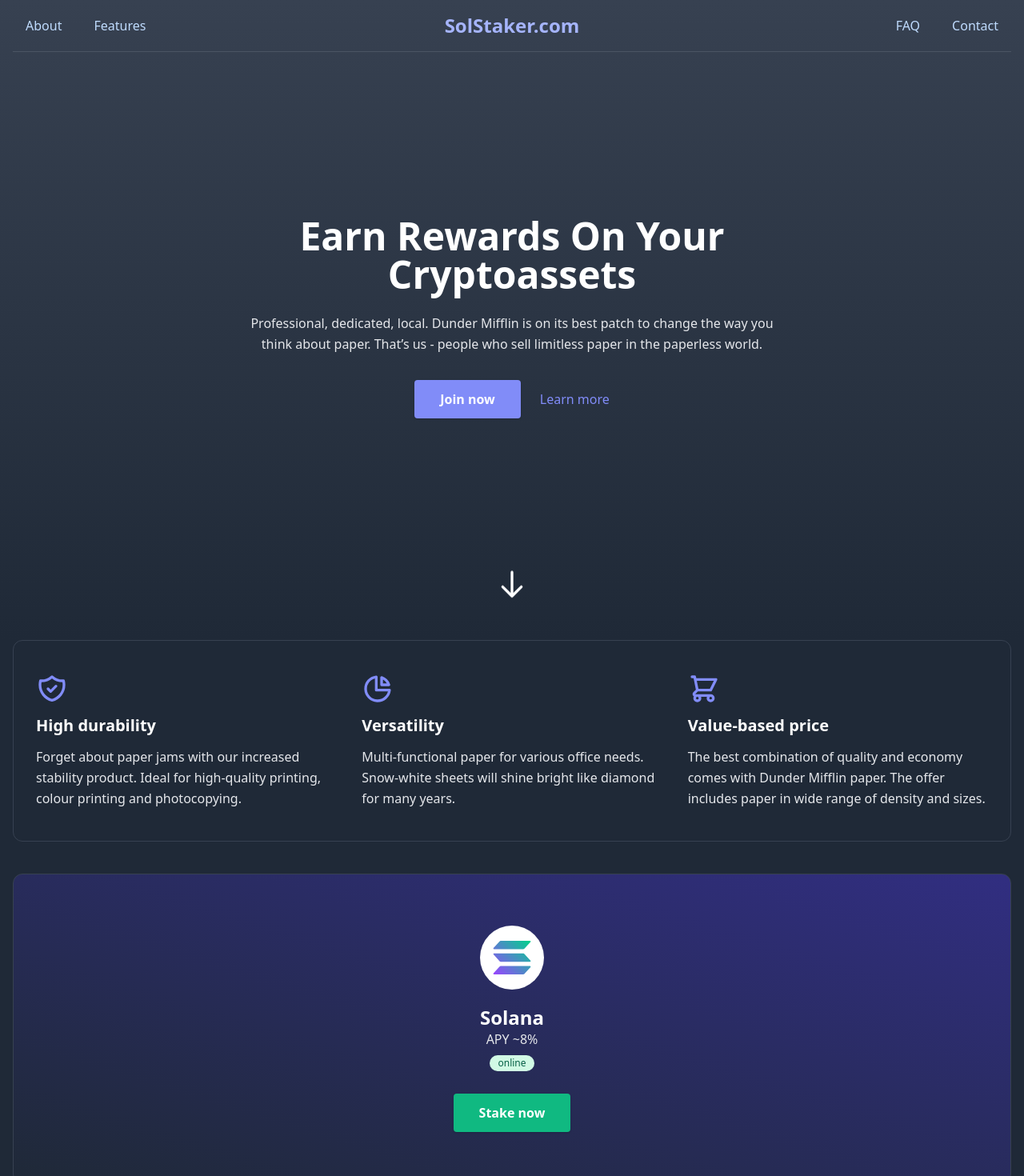
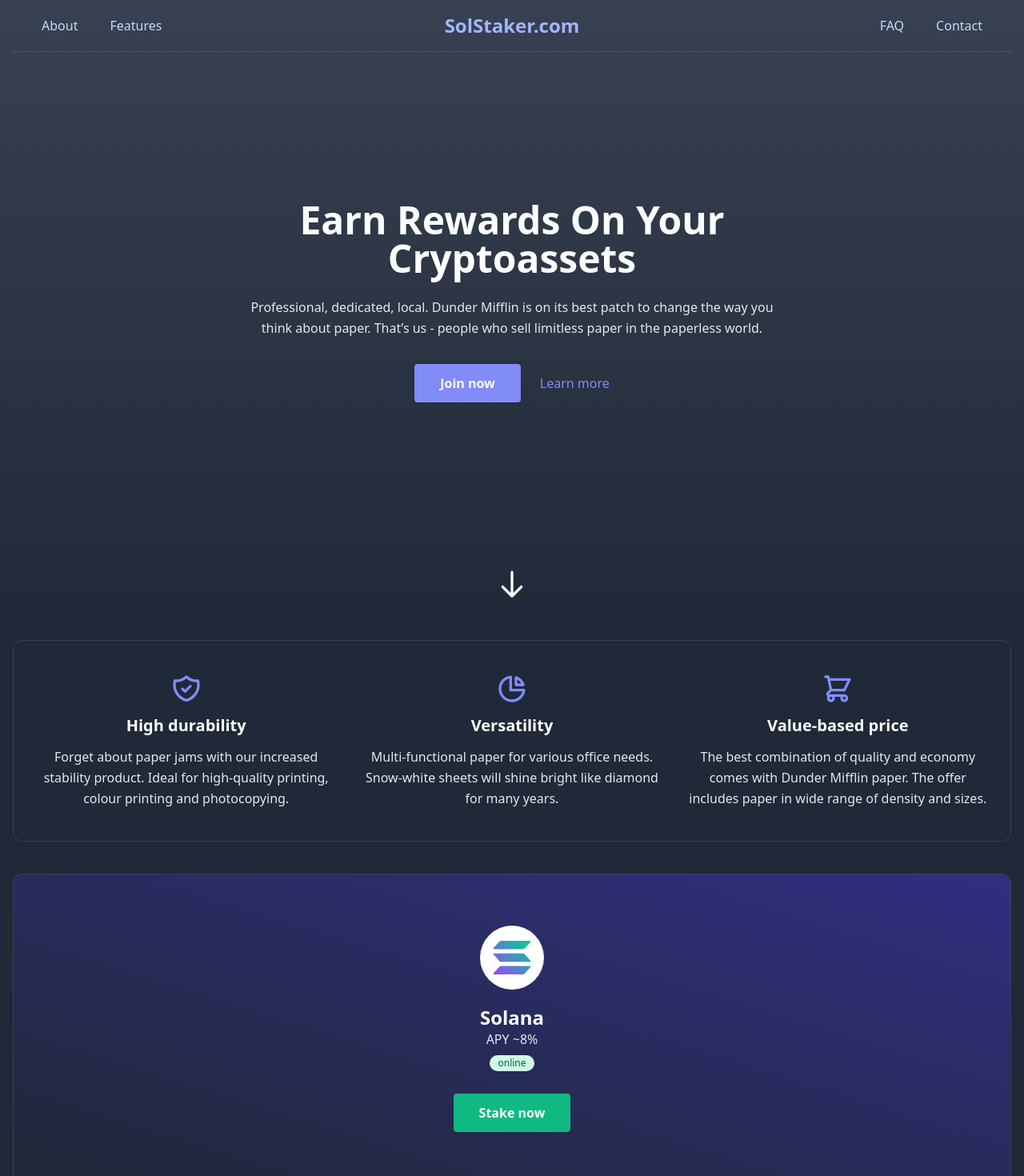
Before and after one commit to scriptless/solstaker-spa, a React (Create React App) app: page / in a window 1280 px wide. Shown: the top 1470 px of the page at 80% size. Built offline with nearby package versions, Linux system fonts and the light colour scheme.

Commit message:
Improved mobile view styling

```diff
--- a/src/components/Features.js
+++ b/src/components/Features.js
@@ -5,14 +5,14 @@
   render() {
     return <ScrollSection name="features" className="px-7 py-10 rounded-xl border border-1 border-gray-700">
         <div className="flex flex-wrap -mx-4 -mb-6">
-        <div className="lg:w-1/3 px-4 mb-6">
+            <div className="lg:w-1/3 px-4 mb-6 flex flex-col items-center text-center">
                 <svg className="text-indigo-400 w-10 h-10" fill="none" stroke="currentColor" viewBox="0 0 24 24" xmlns="http://www.w3.org/2000/svg">
                     <path strokeLinecap="round" strokeLinejoin="round" strokeWidth="2" d="M9 12l2 2 4-4m5.618-4.016A11.955 11.955 0 0112 2.944a11.955 11.955 0 01-8.618 3.04A12.02 12.02 0 003 9c0 5.591 3.824 10.29 9 11.622 5.176-1.332 9-6.03 9-11.622 0-1.042-.133-2.052-.382-3.016z"></path>
                 </svg>
                 <h3 className="text-white text-xl my-3 font-semibold font-heading">High durability</h3>
                 <p className="text-gray-200 leading-relaxed">Forget about paper jams with our increased stability product. Ideal for high-quality printing, colour printing and photocopying.</p>
             </div>
-        <div className="lg:w-1/3 px-4 mb-6">
+            <div className="lg:w-1/3 px-4 mb-6 flex flex-col items-center text-center">
                 <svg className="text-indigo-400 w-10 h-10" fill="none" stroke="currentColor" viewBox="0 0 24 24" xmlns="http://www.w3.org/2000/svg">
                     <path strokeLinecap="round" strokeLinejoin="round" strokeWidth="2" d="M11 3.055A9.001 9.001 0 1020.945 13H11V3.055z"></path>
                     <path strokeLinecap="round" strokeLinejoin="round" strokeWidth="2" d="M20.488 9H15V3.512A9.025 9.025 0 0120.488 9z"></path>
@@ -20,7 +20,7 @@
                 <h3 className="text-white text-xl my-3 font-semibold font-heading">Versatility</h3>
                 <p className="text-gray-200 leading-relaxed">Multi-functional paper for various office needs. Snow-white sheets will shine bright like diamond for many years.</p>
             </div>
-        <div className="lg:w-1/3 px-4 mb-6">
+            <div className="lg:w-1/3 px-4 mb-6 flex flex-col items-center text-center">
                 <svg className="text-indigo-400 w-10 h-10" fill="none" stroke="currentColor" viewBox="0 0 24 24" xmlns="http://www.w3.org/2000/svg">
                     <path strokeLinecap="round" strokeLinejoin="round" strokeWidth="2" d="M3 3h2l.4 2M7 13h10l4-8H5.4M7 13L5.4 5M7 13l-2.293 2.293c-.63.63-.184 1.707.707 1.707H17m0 0a2 2 0 100 4 2 2 0 000-4zm-8 2a2 2 0 11-4 0 2 2 0 014 0z"></path>
                 </svg>
--- a/src/components/Header.js
+++ b/src/components/Header.js
@@ -15,7 +15,7 @@
                     <a className="text-indigo-400 hover:underline" href="#about">Learn more</a>
                 </div>
             </div>
-            <div className="w-full max-w-2xl mx-auto flex items-start justify-center pb-10 text-white">
+            <div className="w-full max-w-2xl mx-auto flex items-start justify-center p-20 lg:p-10 text-white">
                 <svg xmlns="http://www.w3.org/2000/svg" className="animate-bounce h-10 w-10" fill="none" viewBox="0 0 24 24" stroke="currentColor">
                     <path strokeLinecap="round" strokeLinejoin="round" strokeWidth="2" d="M19 14l-7 7m0 0l-7-7m7 7V3"></path>
                 </svg>
--- a/src/components/Join.js
+++ b/src/components/Join.js
@@ -91,7 +91,7 @@
 const JoinDetails = props => {
     return (<div>
             <div className="flex justify-center">
-                <img className="h-14 w-14 mb-8" src={process.env.PUBLIC_URL + "/logos/exchange-white.svg"} alt=""/>
+                <img className="h-10 w-10 md:h-14 md:w-14 mb-8" src={process.env.PUBLIC_URL + "/logos/exchange-white.svg"} alt=""/>
             </div>
             <div className="flex flex-col md:items-center space-y-5">
                 <JoinDetailsTable/>
@@ -116,7 +116,7 @@
                 {isOpen ?
                 (<JoinDetails className="transition-opacity duration-1000 ease-in-out" setOpen={setOpen}/>) :
                 (<div className="flex flex-col items-center">
-                    <img className="h-20 w-20 mb-5" src={process.env.PUBLIC_URL + "/logos/exchange-white.svg"} alt=""/>
+                    <img className="h-16 w-16 md:h-20 md:w-20 mb-5" src={process.env.PUBLIC_URL + "/logos/exchange-white.svg"} alt=""/>
                     <h1 className="text-white text-2xl font-semibold leading-tight">Solana</h1>
                     <p className="text-gray-200">APY ~8%</p>
                     <span className="my-2 inline-flex items-center px-2.5 py-0.5 rounded-full text-xs font-medium bg-green-100 text-green-800">
--- a/src/components/Navbar.js
+++ b/src/components/Navbar.js
@@ -3,10 +3,10 @@
 const MobileMenu = props => (
     <div className={props.open ? "lg:hidden": "hidden"} id="mobile-menu">
         <div className="space-y-3">
-            <a href="#about" className="text-gray-300 bg-gray-700 hover:bg-gray-900 hover:text-white block px-3 py-2 rounded-md text-base font-medium">About</a>
-            <a href="#features" className="text-gray-300 bg-gray-700 hover:bg-gray-900 hover:text-white block px-3 py-2 rounded-md text-base font-medium">Features</a>
-            <a href="#faq" className="text-gray-300 bg-gray-700 hover:bg-gray-900 hover:text-white block px-3 py-2 rounded-md text-base font-medium">FAQ</a>
-            <a href="#contact" className="text-gray-300 bg-gray-700 hover:bg-gray-900 hover:text-white block px-3 py-2 rounded-md text-base font-medium">Contact</a>
+            <a href="#about" className="text-gray-200 bg-gray-700 hover:bg-gray-900 hover:text-white block px-3 py-2 rounded-md text-base font-medium">About</a>
+            <a href="#features" className="text-gray-200 bg-gray-700 hover:bg-gray-900 hover:text-white block px-3 py-2 rounded-md text-base font-medium">Features</a>
+            <a href="#faq" className="text-gray-200 bg-gray-700 hover:bg-gray-900 hover:text-white block px-3 py-2 rounded-md text-base font-medium">FAQ</a>
+            <a href="#contact" className="text-gray-200 bg-gray-700 hover:bg-gray-900 hover:text-white block px-3 py-2 rounded-md text-base font-medium">Contact</a>
         </div>
     </div>
 );
@@ -42,11 +42,11 @@
                         </svg>
                     </button>
                 </div>
-                <div className="navbar-menu hidden lg:order-1 lg:block w-full lg:w-2/5 lg:text-left">
+                <div className="navbar-menu hidden lg:px-5 lg:order-1 lg:block w-full lg:w-2/5 lg:text-left">
                     <a className="block lg:inline-block mt-4 lg:mt-0 mr-10 text-blue-200 hover:text-indigo-400" href="#about">About</a>
                     <a className="block lg:inline-block mt-4 lg:mt-0 mr-10 text-blue-200 hover:text-indigo-400" href="#features">Features</a>
                 </div>
-                <div className="navbar-menu hidden lg:order-3 lg:block w-full lg:w-2/5 lg:text-right">
+                <div className="navbar-menu hidden lg:px-5 lg:order-3 lg:block w-full lg:w-2/5 lg:text-right">
                     <a className="block lg:inline-block mt-4 lg:mt-0 mr-10 text-blue-200 hover:text-indigo-400" href="#faq">FAQ</a>
                     <a className="block lg:inline-block mt-4 lg:mt-0 text-blue-200 hover:text-indigo-400" href="#contact">Contact</a>
                 </div>
```
Also changed, not shown: 10 other files (tests, documents, lock files or other folders). Lines whose indentation alone changed are shown as unchanged.
